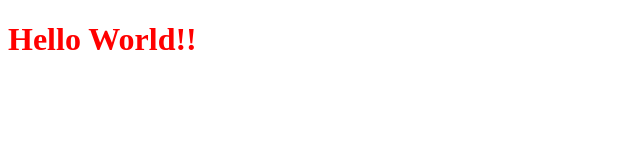
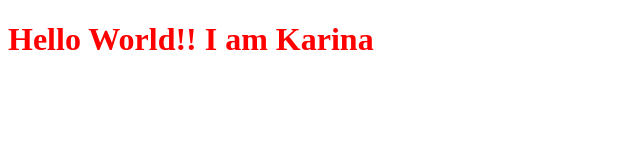
Before and after one commit to kinamartinez/portafolio, a plain HTML site: page index.html in a window 1280 px wide. Shown: the whole page, without its empty margins (0-640 px from the left). Drawn offline with Linux system fonts and the light colour scheme.

Commit message:
Change title

```diff
--- a/index.html
+++ b/index.html
@@ -5,7 +5,7 @@
     <title>Hello World!</title>
     <link rel="stylesheet" type="text/css" href="style.css">
 </head>
-<h1>Hello World!!</h1>
+<h1>Hello World!! I am Karina</h1>
 <body>
 
 </body>
```
